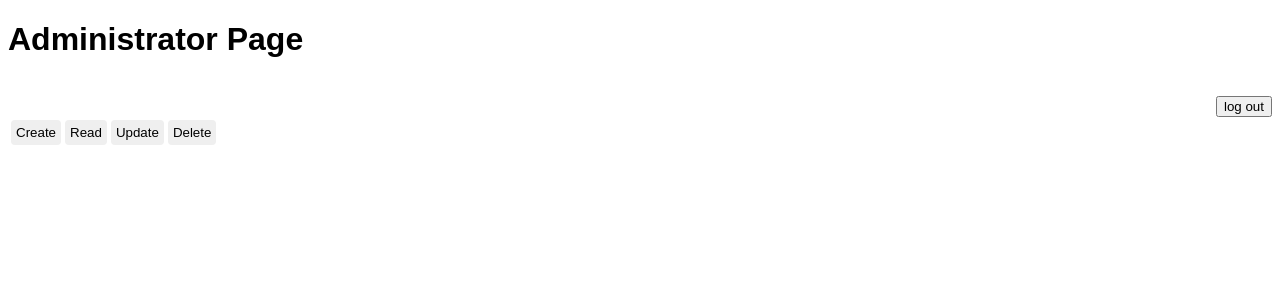
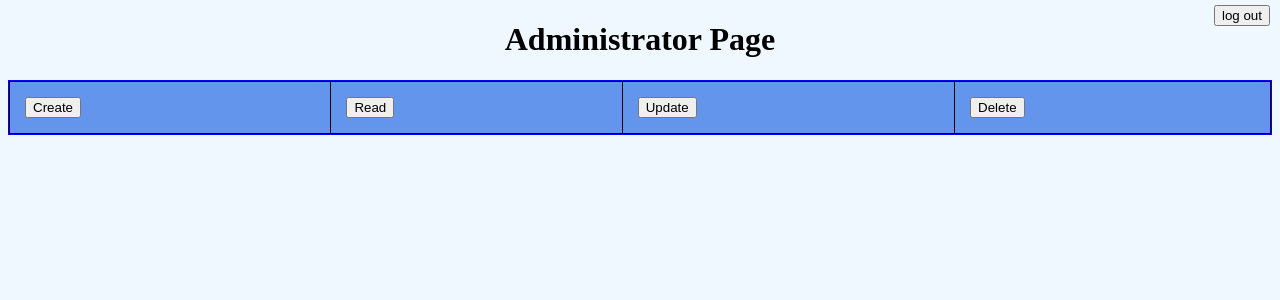
Before and after one commit to jakobpotosme/CSE106_Lab08, a Flask app: template templates/Admin.html in a window 1280 px wide. Shown: the top 300 px of the page. Run offline with Flask 2, Linux system fonts and the light colour scheme; the template is opened without the code that fills it, so the values that code supplies are empty.

Commit message:
Add seperate css files

```diff
--- /dev/null
+++ b/static/style2.css
@@ -0,0 +1,33 @@
+h1 { text-align: center;
+}
+body{
+    background-color: aliceblue;
+}
+.welcome{
+    position: fixed;
+    left: 10px;
+    top: 5px;
+}
+.logoutLblPos{
+position: fixed;
+right: 10px;
+top: 5px;
+}
+.boxed{
+    border: 1px solid Blue;
+}
+ table, td, th{
+border: 1 px solid black;
+text-align: left;
+}
+
+table{
+    background-color: cornflowerblue;
+    border-collapse: collapse;
+    width: 100%;
+}
+
+th, td{
+    border: 1px solid black;
+    padding: 15px;
+}
--- a/templates/Admin.html
+++ b/templates/Admin.html
@@ -2,7 +2,7 @@
 <html lang="eng">
     <head>
         <title>Administator</title>
-        <link rel="stylesheet" href="style.css">
+        <link rel="stylesheet" href="..\static\style2.css">
         <script language="JavaScript" src="script.js" type="text/javascript"></script>
     </head>
     <body>
--- a/templates/teacher.html
+++ b/templates/teacher.html
@@ -2,7 +2,7 @@
 <html lang="eng">
     <head>
         <title>Instustor</title>
-        <link rel="stylesheet" href="style.css">
+        <link rel="stylesheet" href="..\static\style2.css">
         <script language="JavaScript" src="script.js" type="text/javascript"></script>
     </head>
     <body>
```
